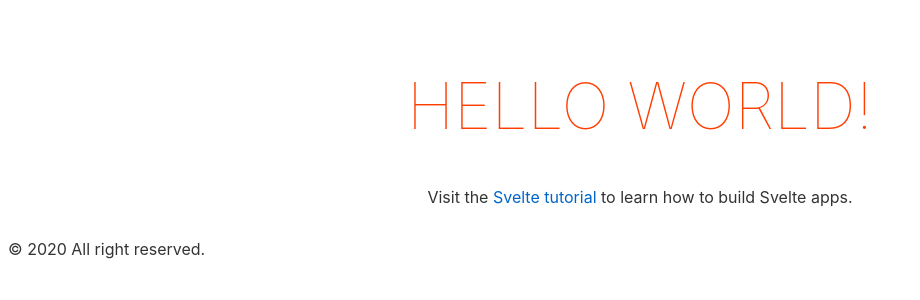
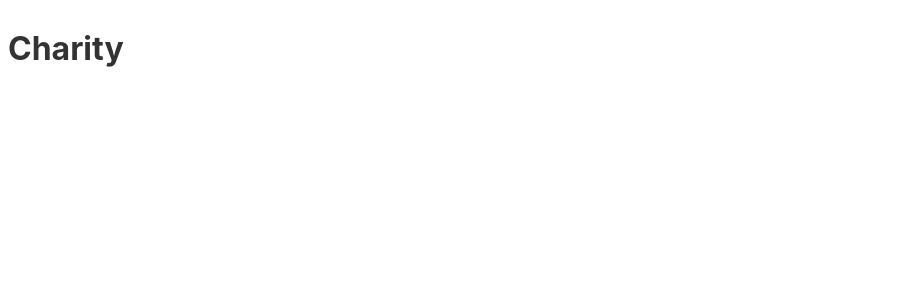
Before and after one commit to AndrewTan21/charity, a Svelte app: page / in a window 1280 px wide. Shown: the top 300 px of the page, without its empty margins (0-920 px from the left). Built offline with nearby package versions, Linux system fonts and the light colour scheme.

Commit message:
add header

```diff
--- a/src/App.svelte
+++ b/src/App.svelte
@@ -1,30 +1 @@
-<script>
-	export let name;
-</script>
-
-<main>
-	<h1>Hello {name}!</h1>
-	<p>Visit the <a href="https://svelte.dev/tutorial">Svelte tutorial</a> to learn how to build Svelte apps.</p>
-</main>
-<footer>&copy; 2020 All right reserved.</footer>
-<style>
-	main {
-		text-align: center;
-		padding: 1em;
-		max-width: 240px;
-		margin: 0 auto;
-	}
-
-	h1 {
-		color: #ff3e00;
-		text-transform: uppercase;
-		font-size: 4em;
-		font-weight: 100;
-	}
-
-	@media (min-width: 640px) {
-		main {
-			max-width: none;
-		}
-	}
-</style>
+<h1>Charity</h1>
```
